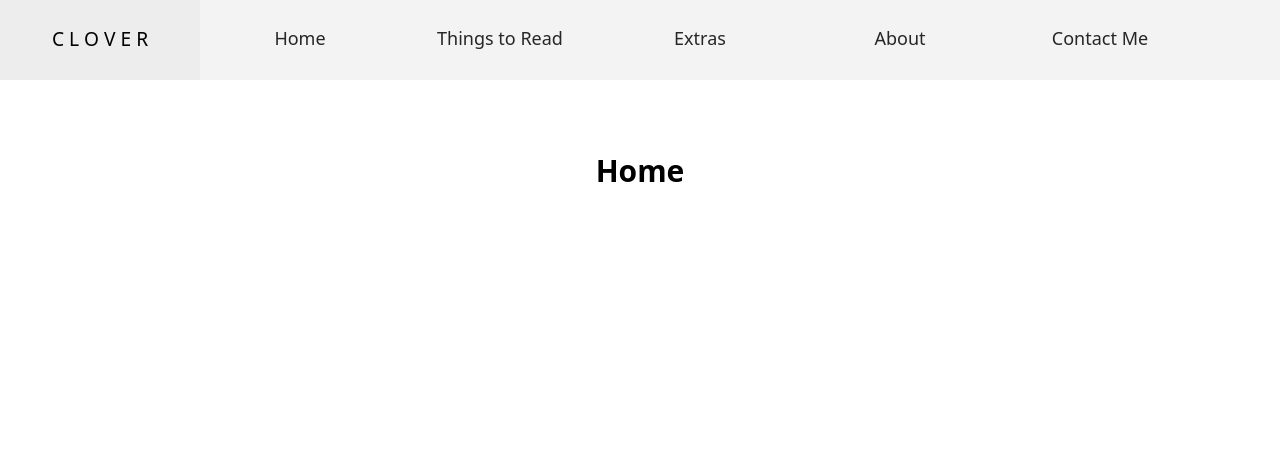
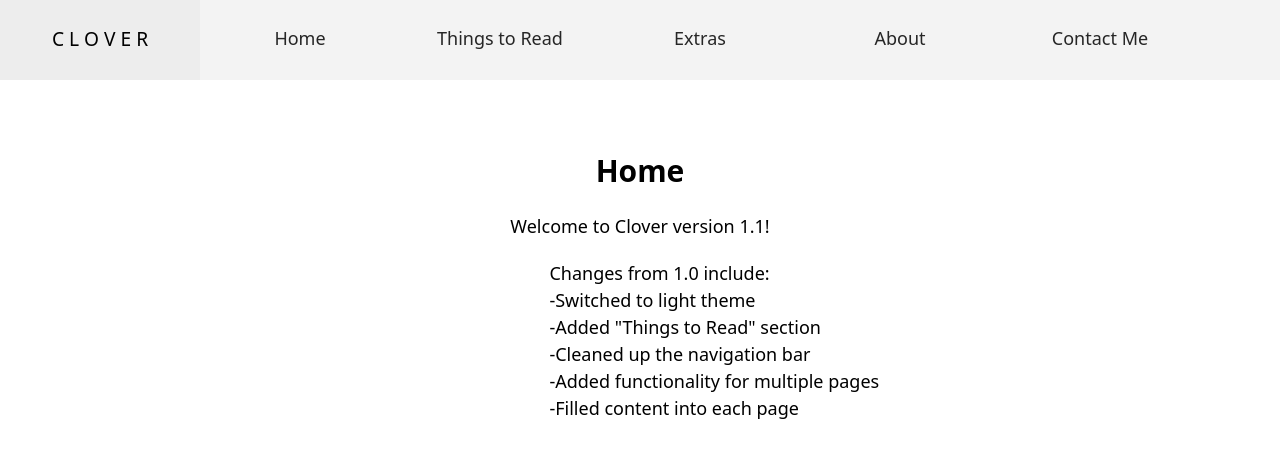
Before and after one commit to malachino/clover2, a Next.js app: page /Home in a window 1280 px wide. Shown: the top 458 px of the page. Built offline with nearby package versions, Linux system fonts and the light colour scheme.

Commit message:
homepage

```diff
--- a/src/app/Home/page.tsx
+++ b/src/app/Home/page.tsx
@@ -27,7 +27,17 @@ function App() {
         {/* ///////////////////////////////////////////////////////////////////////////////////// */}
         <main>
             <h1>Home</h1>
-
+            <p>
+                Welcome to Clover version 1.1!      <br></br>
+            </p>
+            <pre>
+                Changes from 1.0 include:                 <br></br>
+                -Switched to light theme                  <br></br>
+                -Added "Things to Read" section           <br></br>
+                -Cleaned up the navigation bar            <br></br>
+                -Added functionality for multiple pages   <br></br>
+                -Filled content into each page            <br></br>
+            </pre>
         </main>
         {/* ///////////////////////////////////////////////////////////////////////////////////// */}
       </body>
```
